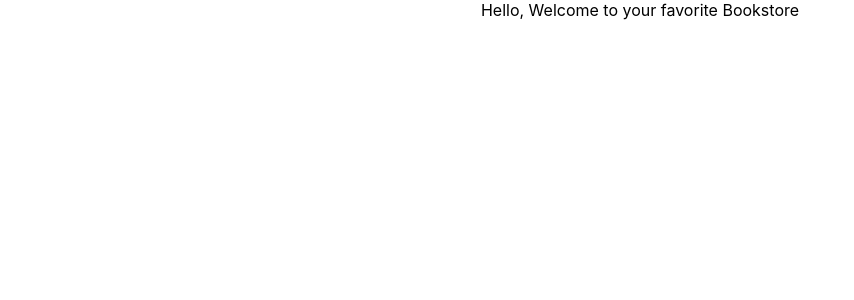
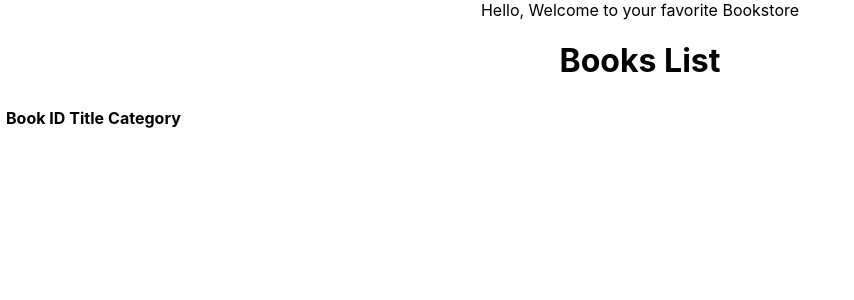
Before and after one commit to anewman15/bookstore-react, a React (Create React App) app: page / in a window 1280 px wide. Shown: the top 300 px of the page, without its empty margins (0-854 px from the left). Built offline with nearby package versions, Linux system fonts and the light colour scheme.

Commit message:
Create BooksList component and add to App.js

```diff
--- a/src/components/App.js
+++ b/src/components/App.js
@@ -1,10 +1,11 @@
 import '../App.css';
+import BooksList from '../containers/BooksList';
 
 const App = () => (
   <div className="App">
     Hello, Welcome to your favorite Bookstore
-    {/* <BooksList />
-    <BooksForm /> */}
+    <BooksList />
+    {/* <BooksForm /> */}
   </div>
 );
 
--- /dev/null
+++ b/src/containers/BooksList.js
@@ -0,0 +1,17 @@
+const BooksList = () => (
+  <div>
+    <h1>Books List</h1>
+    <table>
+      <th>
+        <tr>
+          <td>Book ID</td>
+          <td>Title</td>
+          <td>Category</td>
+        </tr>
+      </th>
+      {/* <Book /> */}
+    </table>
+  </div>
+);
+
+export default BooksList;
```
